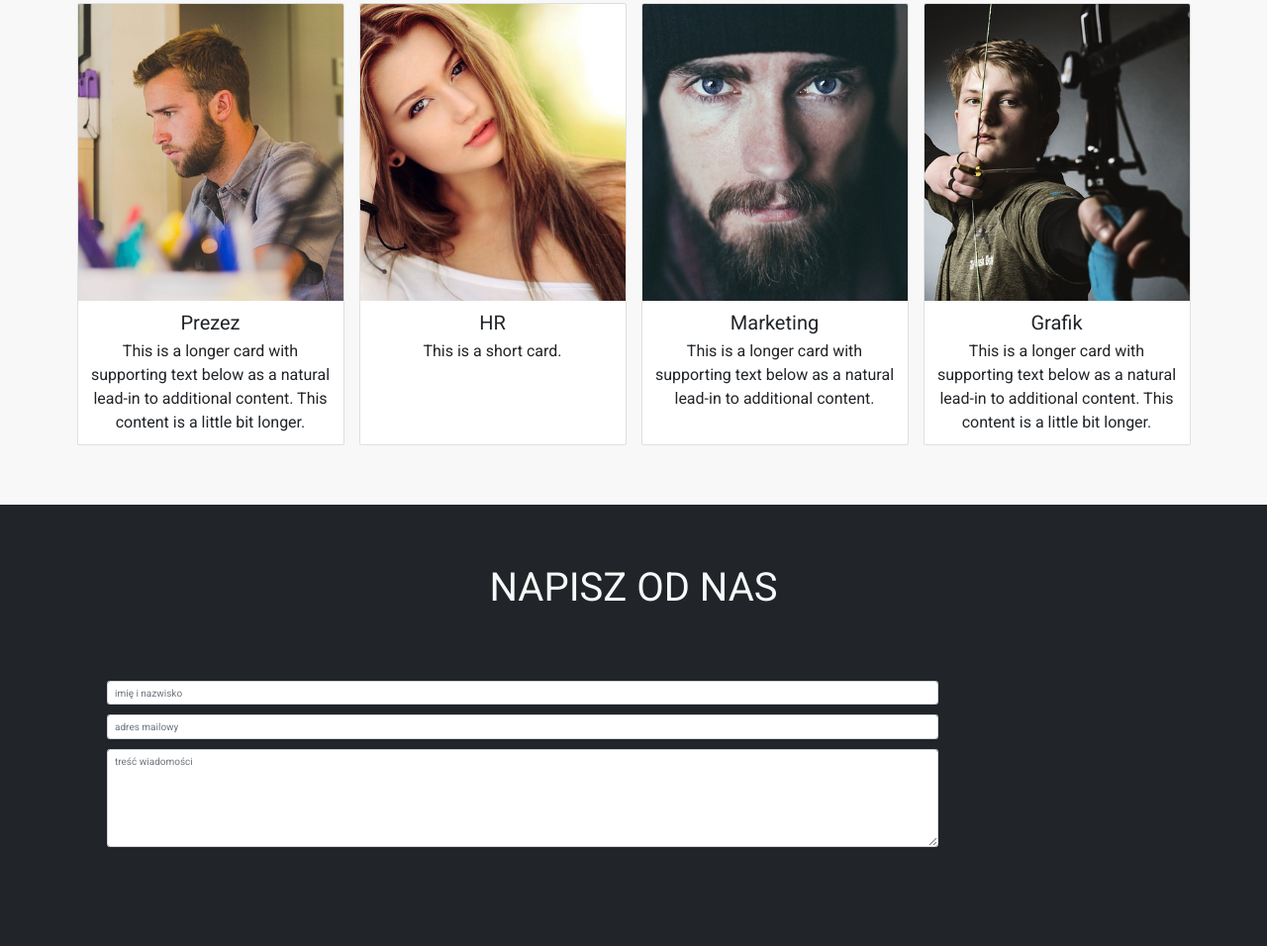
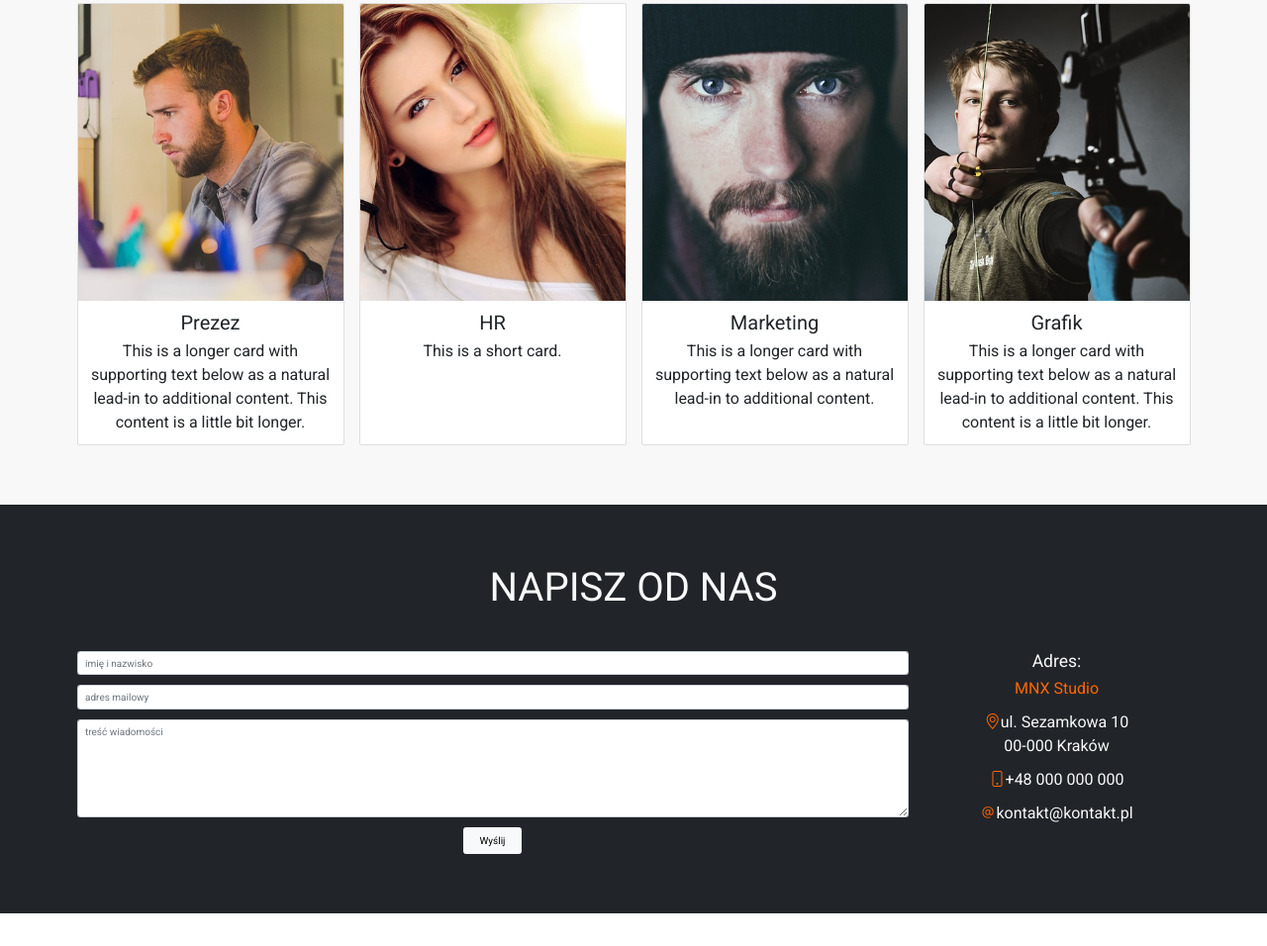
Before and after one commit to EwelinaManiecka/mnx-studio-bootstrap, a plain HTML site: page index.html in a window 1280 px wide. Shown: the part 1585-2541 px from the top of the page at 99% size. After the commit the page ends 2508 px from the top, so only its background shows below. Drawn offline with nearby package versions, Linux system fonts and the light colour scheme.

Commit message:
founded mistake in contact section. Now is great

```diff
--- a/index.html
+++ b/index.html
@@ -285,7 +285,7 @@
         <div class="container text-center py-5">
           <p class="display-3 pb-lg-5 text-uppercase">Napisz od nas</p>
           <div class="row">
-            <div class="col-lg-9 my-5 m-lg-5">
+            <div class="col-lg-9 my-5 m-lg-0">
               <form action="">
                 <div class="input-group mb-3">
                   <input
@@ -308,9 +308,25 @@
                     placeholder="treść wiadomości"
                   ></textarea>
                 </div>
+
+                <input
+                  type="submit"
+                  value="Wyślij"
+                  class="btn btn-light px-4 py-2 submit-form"
+                />
               </form>
             </div>
-            <div class="col-lg-3 mt-4 m-lg-0 contact-info"></div>
+            <div class="col-lg-3 mt-4 m-lg-0 contact-info">
+              <h3>Adres:</h3>
+              <p class="orange-color">MNX Studio</p>
+              <p>
+                <i class="bi bi-geo-alt orange-color"></i>ul. Sezamkowa 10
+                <br />
+                00-000 Kraków
+              </p>
+              <p><i class="bi bi-phone orange-color"></i>+48 000 000 000</p>
+              <p><i class="bi bi-at orange-color"></i>kontakt@kontakt.pl</p>
+            </div>
           </div>
         </div>
       </section>
```
